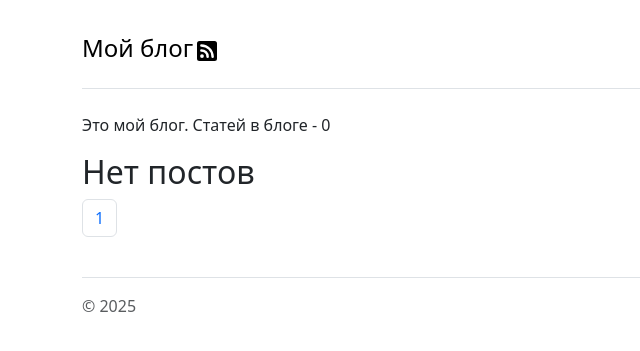
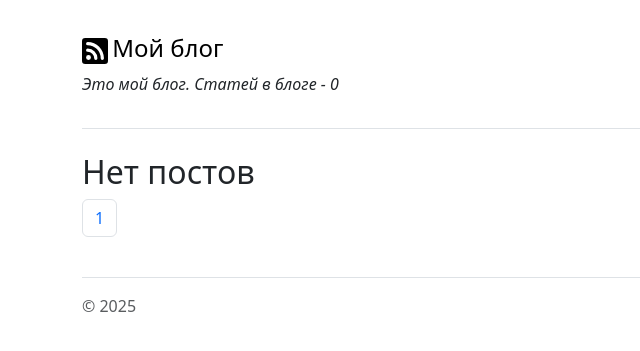
Before and after one commit to AcidBurst7/blog, a Django app: page / in a window 1280 px wide. Shown: the top 351 px of the page, without its empty margins (0-640 px from the left). Run offline with Django 5.2, Linux system fonts and the light colour scheme; data that the repository does not hold is empty; parts of the project's set-up code (start-up, migrations or seed data) failed here and were passed over; some libraries are stand-ins or nearby versions.

Commit message:
edit design

```diff
--- a/mysite/blog/templates/blog/base.html
+++ b/mysite/blog/templates/blog/base.html
@@ -11,22 +11,24 @@
 <body>
 
 <div class="container py-4">
-    <header class="d-flex pb-3 mb-4 border-bottom">
-        <a href="/" class="d-flex align-items-center text-body-emphasis text-decoration-none">
-            <span class="fs-4">Мой блог</span>
-        </a>
-        &nbsp;
-        <a target="_blank" href="{% url 'blog:post_feed' %}" class="fs-2 text-decoration-none">
-            <svg xmlns="http://www.w3.org/2000/svg" width="20" height="20" fill="#000000" class="bi bi-rss-fill" viewBox="0 0 16 16">
-                <path d="M2 0a2 2 0 0 0-2 2v12a2 2 0 0 0 2 2h12a2 2 0 0 0 2-2V2a2 2 0 0 0-2-2zm1.5 2.5c5.523 0 10 4.477 10 10a1 1 0 1 1-2 0 8 8 0 0 0-8-8 1 1 0 0 1 0-2m0 4a6 6 0 0 1 6 6 1 1 0 1 1-2 0 4 4 0 0 0-4-4 1 1 0 0 1 0-2m.5 7a1.5 1.5 0 1 1 0-3 1.5 1.5 0 0 1 0 3"/>
-            </svg>
-        </a>
+    <header class=" pb-3 mb-4 border-bottom">
+        <div class="d-flex">
+            <a target="_blank" href="{% url 'blog:post_feed' %}" class="fs-2 text-decoration-none">
+                <svg xmlns="http://www.w3.org/2000/svg" width="26" height="26" fill="#000000" class="bi bi-rss-fill" viewBox="0 0 16 16">
+                    <path d="M2 0a2 2 0 0 0-2 2v12a2 2 0 0 0 2 2h12a2 2 0 0 0 2-2V2a2 2 0 0 0-2-2zm1.5 2.5c5.523 0 10 4.477 10 10a1 1 0 1 1-2 0 8 8 0 0 0-8-8 1 1 0 0 1 0-2m0 4a6 6 0 0 1 6 6 1 1 0 1 1-2 0 4 4 0 0 0-4-4 1 1 0 0 1 0-2m.5 7a1.5 1.5 0 1 1 0-3 1.5 1.5 0 0 1 0 3"/>
+                </svg>
+            </a>&nbsp;
+            <a href="/" class="d-flex align-items-center text-body-emphasis text-decoration-none">
+                <span class="fs-4">Мой блог</span>
+            </a>
+        </div>
+        <div>
+            <p>
+                <i class="fs-7">Это мой блог. Статей в блоге - {% total_posts %}</i>
+            </p>
+        </div>
     </header>
     <div class="row align-items-md-stretch">
-        <p>
-            Это мой блог. Статей в блоге - {% total_posts %}
-        </p>
-
         {% block content %}
         {% endblock %}
     </div>
```
